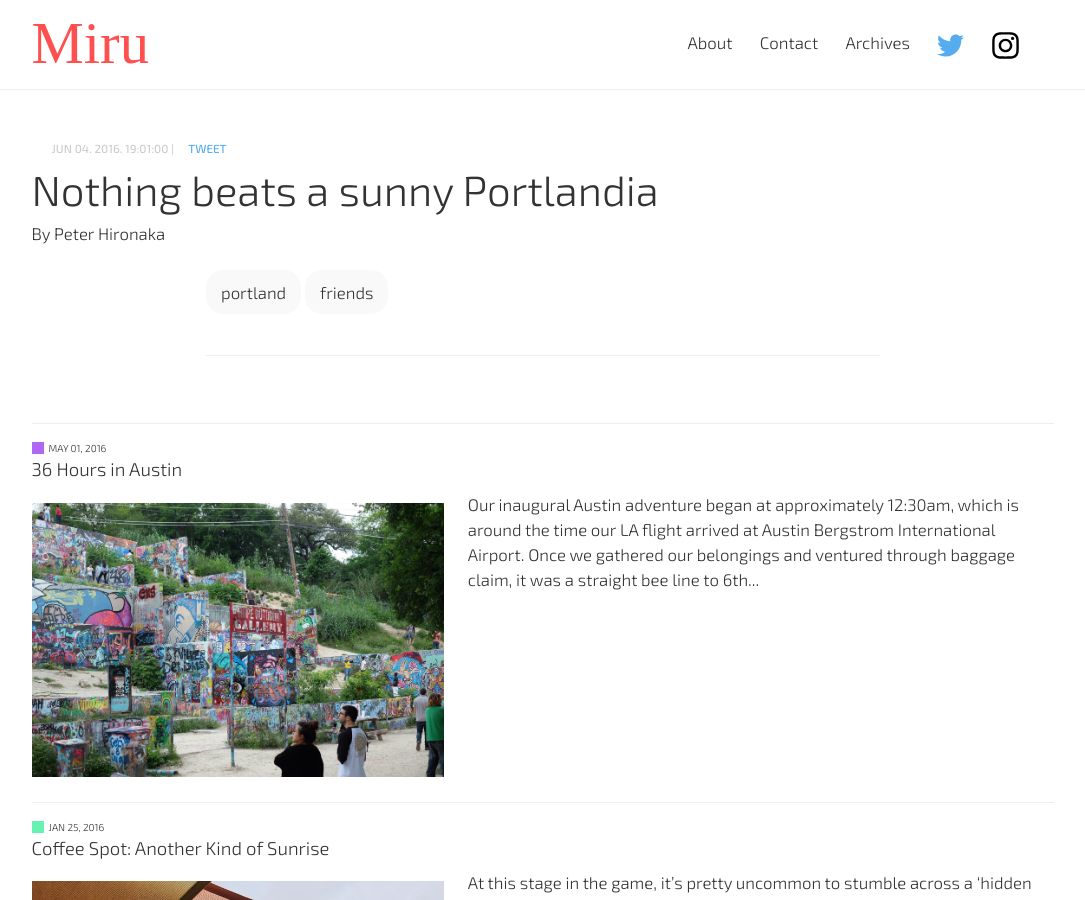
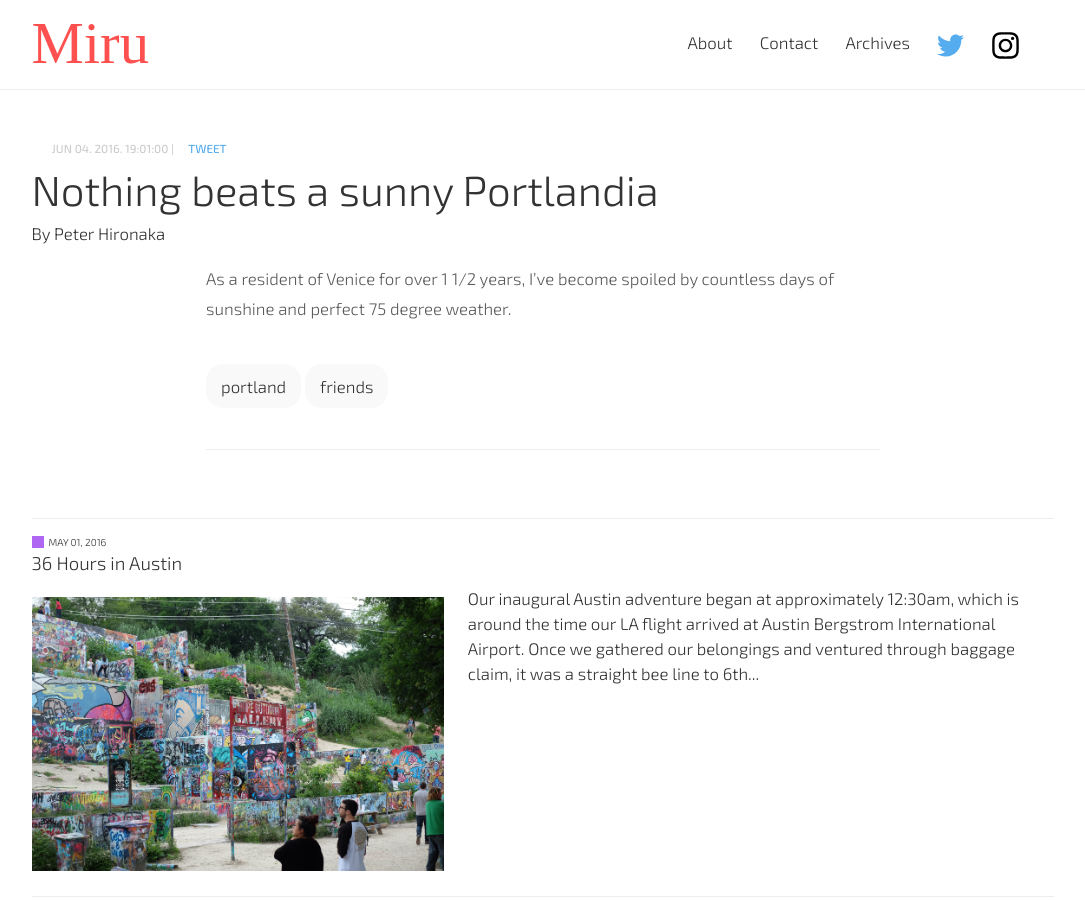
Before and after one commit to PHironaka/Miru-Blog, a Jekyll site: the page built from _posts/2016-06-04-nothing-beats-a-sunny-portlandia.markdown, in a window 1280 px wide and 900 px high. Shown: the whole window, without its empty margins (97-1182 px from the left). Built offline with Jekyll 4.4.1, drawn with Linux system fonts in a browser that asks for light colours; some web fonts are replaced; a script that is not in the unit is left out; comment, search, counter and statistics services are not loaded.

Commit message:
Updated Nothing Beats A Sunny Portlandia

```diff
--- a/_posts/2016-06-04-nothing-beats-a-sunny-portlandia.markdown
+++ b/_posts/2016-06-04-nothing-beats-a-sunny-portlandia.markdown
@@ -8,3 +8,5 @@
 name: peter-hironaka
 Field name:
 ---
+
+As a resident of Venice for over 1 1/2 years, I've become spoiled by countless days of sunshine and perfect 75 degree weather.
```
